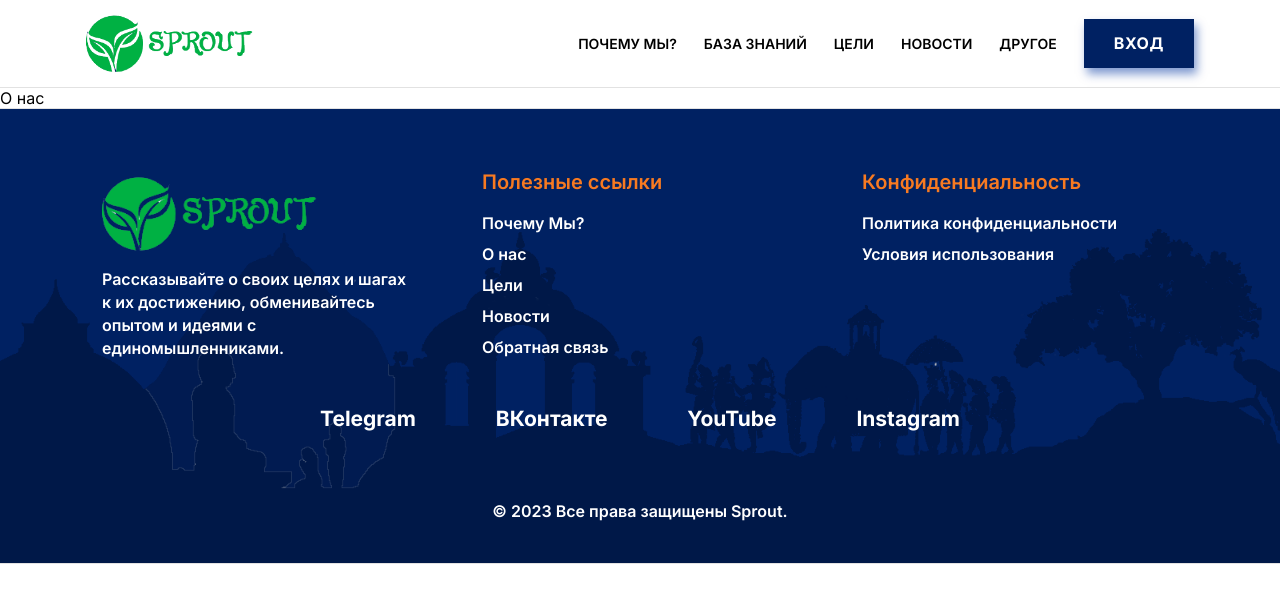
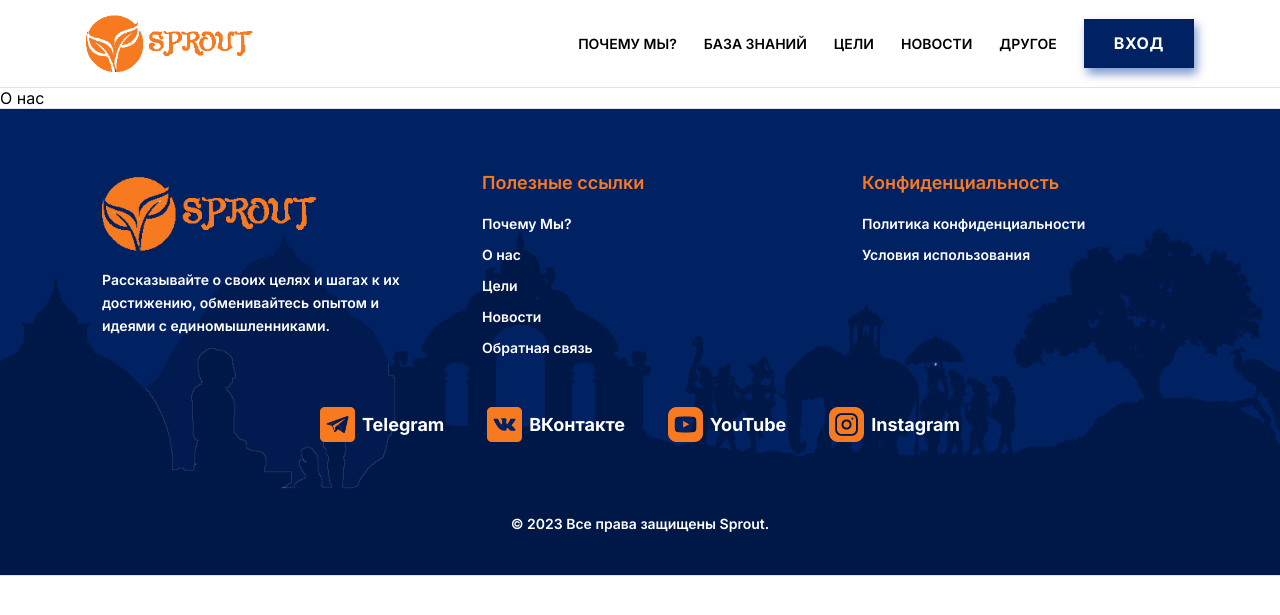
Before and after one commit to Viktor1732/ACHIEVING_GOALS, a Django app: page /about/ in a window 1280 px wide. Shown: the top 615 px of the page. Run offline with Django 4.2, Linux system fonts and the light colour scheme; parts of the project's set-up code (start-up, migrations or seed data) failed here and were passed over.

Commit message:
Установил иконки в footer-social.

```diff
--- a/goals/goal_setting/static/goal_setting/css/styles.css
+++ b/goals/goal_setting/static/goal_setting/css/styles.css
@@ -318,7 +318,7 @@
 
 .logo-text {
     text-align: left;
-    font-size: 16px;
+    font-size: 14px;
     line-height: 23px;
     font-weight: 600;
 }
@@ -326,7 +326,7 @@
 .footer-title {
     color: #F77A21;
     font-weight: 600;
-    font-size: 20px;
+    font-size: 18px;
     line-height: 27px;
     margin-bottom: 16px;
 }
@@ -335,7 +335,7 @@
     margin-bottom: 8px;
     display: block;
     color: #FFFFFF !important;
-    font-size: 16px;
+    font-size: 14px;
     line-height: 23px;
     font-weight: 600;
     cursor: pointer;
@@ -347,11 +347,42 @@
     justify-content: space-between;
 }
 
+.footer-social-item {
+    display: flex;
+}
+
 .footer-social-link {
+    display: flex;
     color: #FFFFFF !important;
-    font-size: 21px;
+    font-size: 18px;
     line-height: 23px;
     font-weight: 700;
+    align-items: center;
+    margin-left: 7px;
+}
+
+.footer-social-item div{
+    width: 35px;
+    height: 35px;
+    background-size: cover !important;
+    background-repeat: no-repeat !important;
+    background-position: top left !important;
+}
+
+.img-telegram {
+    background: url('../images/icons/tel.png');
+}
+
+.img-vkontakte {
+    background: url('../images/icons/vk.png');
+}
+
+.img-youtube {
+    background: url('../images/icons/yt.png');
+}
+
+.img-instagram {
+    background: url('../images/icons/inst.png');
 }
 
 .copyright {
@@ -360,7 +391,7 @@
 }
 .copyright-text {
     color: #FFFFFF !important;
-    font-size: 16px;
+    font-size: 14px;
     line-height: 23px;
     font-weight: 600;
 }
--- a/goals/goal_setting/templates/goal_setting/base.html
+++ b/goals/goal_setting/templates/goal_setting/base.html
@@ -115,10 +115,22 @@
             </div>
             <div class="social">
                 <ul class="footer-social-items">
-                    <li class="footer-social-item"><a href="#" class="footer-social-link">Telegram</a></li>
-                    <li class="footer-social-item"><a href="#" class="footer-social-link">ВКонтакте</a></li>
-                    <li class="footer-social-item"><a href="#" class="footer-social-link">YouTube</a></li>
-                    <li class="footer-social-item"><a href="#" class="footer-social-link">Instagram</a></li>
+                    <li class="footer-social-item">
+                        <div class="img-telegram"></div>
+                        <a href="#" class="footer-social-link">Telegram</a>
+                    </li>
+                    <li class="footer-social-item">
+                        <div class="img-vkontakte"></div>
+                        <a href="#" class="footer-social-link">ВКонтакте</a>
+                    </li>
+                    <li class="footer-social-item">
+                        <div class="img-youtube"></div>
+                        <a href="#" class="footer-social-link">YouTube</a>
+                    </li>
+                    <li class="footer-social-item">
+                        <div class="img-instagram"></div>
+                        <a href="#" class="footer-social-link">Instagram</a>
+                    </li>
                 </ul>
             </div>
             <div class="copyright">
```
Also changed, not shown: goals/goal_setting/static/goal_setting/images/icons/inst.png (added), goals/goal_setting/static/goal_setting/images/icons/tel.png (added), goals/goal_setting/static/goal_setting/images/icons/vk.png (added), goals/goal_setting/static/goal_setting/images/icons/yt.png (added), goals/goal_setting/static/goal_setting/images/logo/logo.png, goals/goal_setting/static/goal_setting/images/logo/logo2.png (added).
